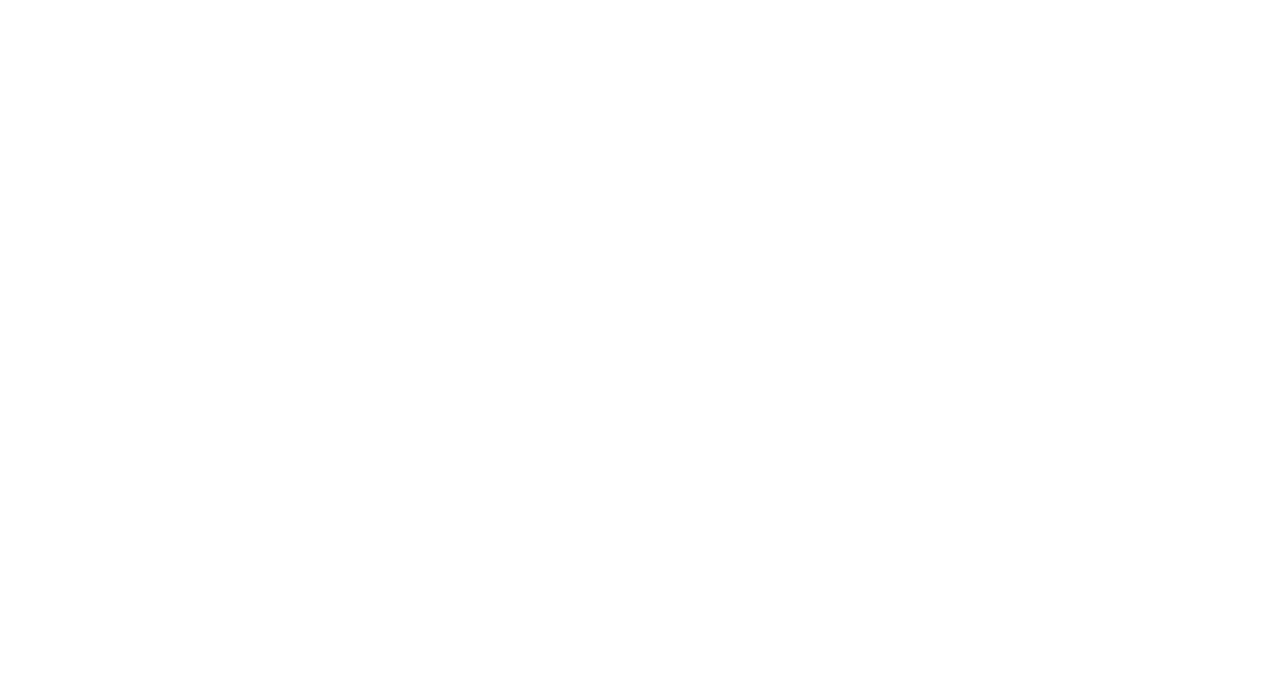
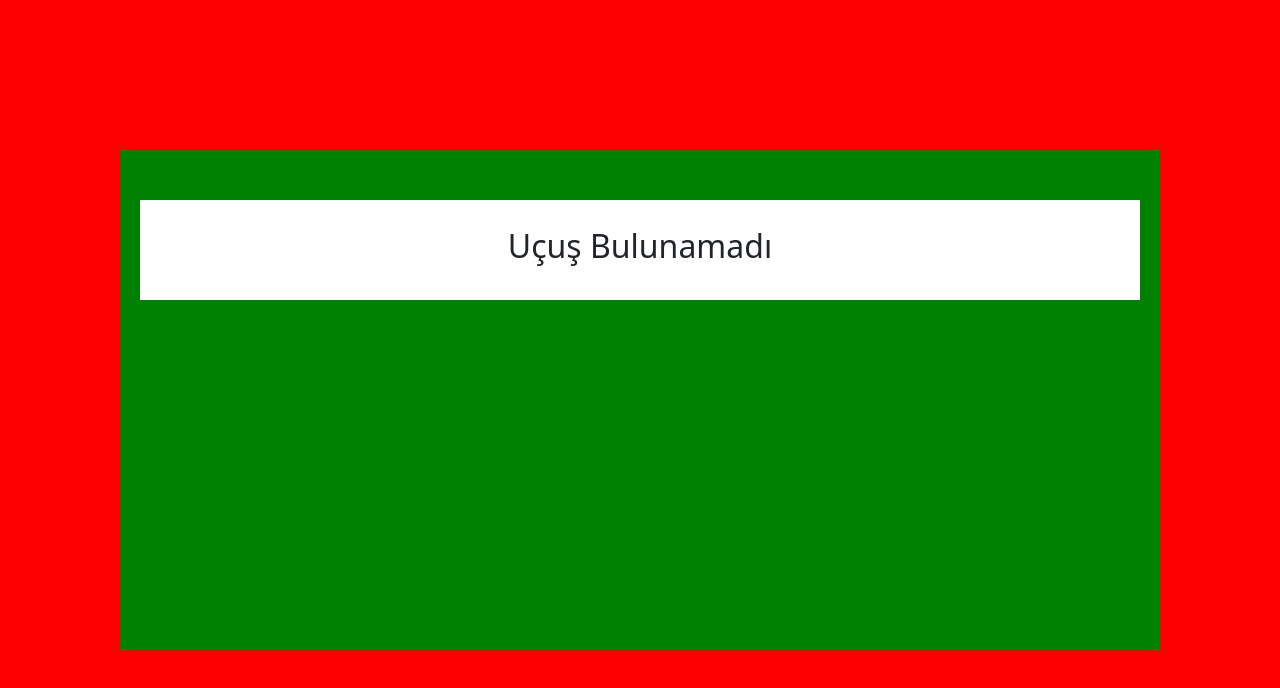
Before and after one commit to GoktugYmsk/fly-ticket-booking-challenge, a React (Create React App) app: page /fly-companies in a window 1280 px wide. Before the commit this address had no page. Shown: the top 688 px of the page. Built offline with nearby package versions, Linux system fonts and the light colour scheme.

Commit message:
fly companies are added

```diff
--- a/src/App.js
+++ b/src/App.js
@@ -6,6 +6,7 @@ import PayScreen from './components/payScreen';
 import SignUp from './components/content/register';
 import Login from './components/content/login';
 import Expedition from './components/expedition';
+import FlyCompanies from './components/componies';
 import './App.css';
 
 function App() {
@@ -18,6 +19,7 @@ function App() {
         <Route path='/expedition' element={<Expedition />} />
         <Route path="/search" element={<SearchContent />} />
         <Route path="/pay-screen" element={<PayScreen />} />
+        <Route path="/fly-companies" element={<FlyCompanies />} />
       </Routes>
     </div >
   );
--- a/src/app/store.js
+++ b/src/app/store.js
@@ -4,5 +4,7 @@ import configure from '../components/configure'
 export const store = configureStore({
     reducer: {
         passAmount: configure,
+        passFlightPort: configure,
+        passFlightPortArrive: configure,
     },
 })
--- a/src/assets/passenger.js
+++ b/src/assets/passenger.js
@@ -364,7 +364,7 @@ const passengerInformation = {
             "legId": 1453617,
             "flightNo": "2S 3002",
             "airlineCode": "2S",
-            "airline": "",
+            "airline": "Pegasus ",
             "depTime": "12:30:00",
             "arrTime": "17:10:00",
             "flightId": "13358874",
--- /dev/null
+++ b/src/components/componies/index.jsx
@@ -0,0 +1,70 @@
+import React, { useState } from 'react';
+import { useSelector } from 'react-redux';
+import passengerInformation from '../../assets/passenger';
+import './index.scss';
+
+function FlyCompanies() {
+    const flightPort = useSelector((state) => state.passFlightPort.flightPort);
+    const flightPortArrive = useSelector((state) => state.passFlightPortArrive.flightPortArrive);
+
+    const filteredDepartureLegs = passengerInformation.departureLegs.filter((item) => {
+        return item.depPort === flightPort && item.arrPort === flightPortArrive;
+    });
+
+    const formatTime = (time) => {
+        const hours = time.getUTCHours();
+        const minutes = time.getUTCMinutes();
+        return `${hours} saat ${minutes} dakika`;
+    };
+
+    return (
+        <div className='flyCompanies-container'>
+            <div className='flyCompanies-container-content'>
+                {filteredDepartureLegs.length > 0 ? (
+                    filteredDepartureLegs.map((item, key) => {
+                        const depTime = new Date(`1970-01-01T${item.depTime}`);
+                        const arrTime = new Date(`1970-01-01T${item.arrTime}`);
+                        const flightDuration = new Date(arrTime - depTime);
+
+                        return (
+                            <div className='flyCompanies-container-content-container' key={key}>
+                                <div className='flyCompanies-container__box'>
+                                    <div className='flyCompanies-container__box-airline'>
+                                        <h4>Havayolu</h4>
+                                        <p>{item.airline}</p>
+                                    </div>
+                                    <div className='flyCompanies-container__box-flightNo'>
+                                        <h4>Kuyruk No</h4>
+                                        <p>{item.flightNo}</p>
+                                    </div>
+                                    <div className='flyCompanies-container__box-depTime'>
+                                        <h4>Kalkış</h4>
+                                        <p>{item.depTime}</p>
+                                    </div>
+                                    <div className='flyCompanies-container__box-flightDuration'>
+                                        <h4>Süre</h4>
+                                        <p>{formatTime(flightDuration)}</p>
+                                    </div>
+                                    <div className='flyCompanies-container__box-arrTime'>
+                                        <h4>Varış</h4>
+                                        <p>{item.arrTime}</p>
+                                    </div>
+                                    <div className='flyCompanies-container__box-amount'>
+                                        <h4>Fiyat(kişi)</h4>
+                                        <p>{item.priceDetail.salesPrice.amount} $</p>
+                                    </div>
+                                </div>
+                            </div>
+                        );
+                    })
+                ) : (
+                    <div className='flyCompanies-container__box-notFound'>
+                        <h2>Uçuş Bulunamadı</h2>
+                    </div>
+                )}
+            </div>
+        </div>
+    );
+}
+
+export default FlyCompanies;
--- /dev/null
+++ b/src/components/componies/index.scss
@@ -0,0 +1,44 @@
+.flyCompanies-container {
+    display: flex;
+    background: red;
+    align-items: center;
+    justify-content: center;
+    height: 100vh;
+
+    .flyCompanies-container-content {
+        display: flex;
+        align-items: center;
+        flex-direction: column;
+        background: green;
+        padding: 20px;
+        overflow: auto;
+        height: 500px;
+
+        .flyCompanies-container-content-container {
+            .flyCompanies-container__box {
+                display: flex;
+                align-items: center;
+                justify-content: space-around;
+                cursor: pointer;
+                background: white;
+                margin-top: 30px;
+                height: 100px !important;
+                width: 1000px;
+                gap: 20px;
+            }
+
+        }
+
+        .flyCompanies-container__box-notFound {
+            display: flex;
+            align-items: center;
+            justify-content: space-around;
+            background: white;
+            margin-top: 30px;
+            height: 100px !important;
+            width: 1000px;
+            gap: 20px;
+        }
+
+    }
+}
--- a/src/components/configure.js
+++ b/src/components/configure.js
@@ -2,6 +2,8 @@ import { createSlice } from '@reduxjs/toolkit'
 
 const initialState = {
     passengerAmount: {},
+    flightPort: '',
+    flightPortArrive: null,
 }
 
 export const configure = createSlice({
@@ -11,9 +13,15 @@ export const configure = createSlice({
         setPassengerAmount: (state, action) => {
             state.passengerAmount = action.payload;
         },
+        setFlightPort: (state, action) => {
+            state.flightPort = action.payload;
+        },
+        setFlightPortArrive: (state, action) => {
+            state.flightPortArrive = action.payload;
+        },
     }
 })
 
-export const { setPassengerAmount } = configure.actions
+export const { setPassengerAmount, setFlightPort, setFlightPortArrive } = configure.actions
 
 export default configure.reducer
--- a/src/components/content/searchContent/searchItem1/index.jsx
+++ b/src/components/content/searchContent/searchItem1/index.jsx
@@ -4,8 +4,10 @@ import PassengerPopup from './popup';
 import { FaExchangeAlt } from 'react-icons/fa';
 import { FaCalendarAlt } from 'react-icons/fa';
 import { useNavigate } from 'react-router-dom';
+import { useDispatch } from 'react-redux';
 import Button from 'react-bootstrap/Button';
 import flightPorts from '../../../../assets/flightPorts';
+import { setFlightPort, setFlightPortArrive } from '../../../configure';
 import 'react-datetime/css/react-datetime.css';
 import './index.scss';
 
@@ -23,6 +25,8 @@ function SearchItem1() {
   const flightPortsData = flightPorts.ports;
 
   const navigate = useNavigate();
+
+  const dispatch = useDispatch()
 
   const handleSwitchChange = () => {
     setIsRoundTrip(!isRoundTrip);
@@ -112,7 +116,7 @@ function SearchItem1() {
   const navigateToExpedition = () => {
     if (selectedExplanation && selectedExplanationRight) {
       sessionStorage.setItem('totalPassenger', totalPassenger);
-      navigate('/expedition');
+      navigate('/fly-companies');
     }
     else {
       alert('Lütfen nerden ve nereye havaalanlarını seçin.');
@@ -169,12 +173,20 @@ function SearchItem1() {
     setOpenPorts(false);
   };
 
-  const handlePortClick = (explanation) => {
-    setSelectedExplanation(explanation);
+  const handlePortClick = (explanationCode) => {
+    const selectedPort = flightPortsData.find((port) => port.code === explanationCode);
+    if (selectedPort) {
+      setSelectedExplanation(selectedPort.explanation);
+      dispatch(setFlightPort(selectedPort.code))
+    }
   };
 
-  const handlePortClickRigth = (explanation) => {
-    setSelectedExplanationRight(explanation);
+  const handlePortClickRigth = (explanationCode) => {
+    const selectedPortArrive = flightPortsData.find((port) => port.code === explanationCode);
+    if (selectedPortArrive) {
+      dispatch(setFlightPortArrive(selectedPortArrive.code));
+      setSelectedExplanationRight(selectedPortArrive.explanation);
+    }
   };
 
   const handleOutsideClick = (event) => {
@@ -252,7 +264,7 @@ function SearchItem1() {
         {openPorts && (
           <div className='searchItem-one__container-place__ports'>
             {flightPortsData.map((port, key) => (
-              <div key={key} onClick={() => handlePortClick(port.explanation)}>
+              <div key={key} onClick={() => handlePortClick(port.code)}>
                 <p>{port.explanation}</p>
               </div>
             ))}
@@ -261,7 +273,7 @@ function SearchItem1() {
         {openPortsWhere && (
           <div className='searchItem-one__container-place__ports-right'>
             {flightPortsData.map((port, key) => (
-              <div key={key} onClick={() => handlePortClickRigth(port.explanation)}>
+              <div key={key} onClick={() => handlePortClickRigth(port.code)}>
                 <p>{port.explanation}</p>
               </div>
             ))}
--- a/src/components/content/searchContent/searchItem1/index.scss
+++ b/src/components/content/searchContent/searchItem1/index.scss
@@ -130,6 +130,14 @@
                 flex-direction: column;
                 cursor: pointer;
 
+
+                input {
+                    width: 120px;
+                    outline: none;
+                    border-radius: 20px;
+                    border-style: none;
+                }
+
             }
 
             .searchItem-one__container-place__ports-one hr {
@@ -154,6 +162,7 @@
     opacity: 2;
     background: red;
 
+
     p {
         background: rgb(38, 255, 0);
         cursor: pointer;
```
